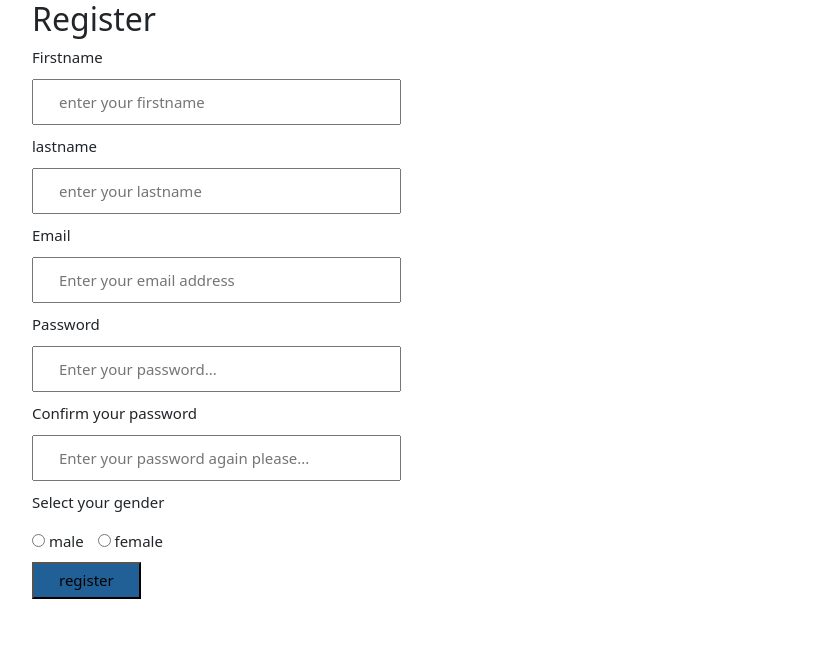
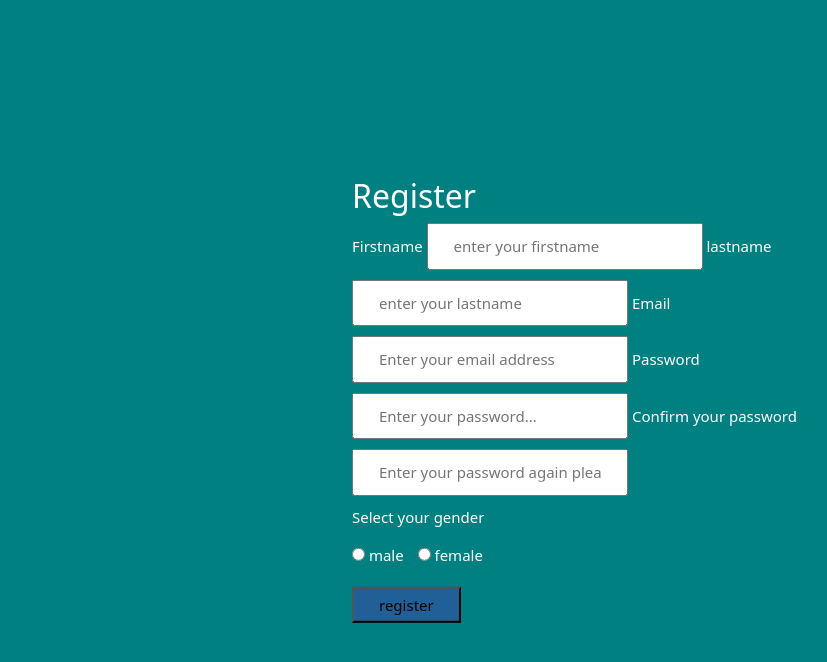
Before and after one commit to WilsonTomisin/PHPLogin-project-, a PHP site: page /register.php in a window 1280 px wide. Shown: the top 662 px of the page, without its empty margins (18-845 px from the left). Run offline with PHP 8.4, Linux system fonts and the light colour scheme; some web fonts are replaced.

Commit message:
modified the register page and added new columns to table

```diff
--- a/Dashboard.php
+++ b/Dashboard.php
@@ -8,7 +8,7 @@
 
     $userId = $_SESSION['user_id'];
 
-    $findUser = $conn->prepare("SELECT email,time_created FROM usersinfo WHERE user_id = :userId LIMIT 1 ");
+    $findUser = $conn->prepare("SELECT * FROM usersinfo WHERE user_id = :userId LIMIT 1 ");
     $findUser->bindParam(':userId',$userId,PDO::PARAM_INT);
     $findUser->execute();
 
@@ -30,7 +30,7 @@
 </head>
 <body>
     <div>
-        <h1>Welcome <?php echo $user['email']; ?> </h1>
+        <h1>Welcome <?php echo $user['Firstname']; ?> </h1>
         <hr>
         <h4>
             Lorem ipsum dolor sit, amet consectetur adipisicing elit.
--- a/ajax/register.php
+++ b/ajax/register.php
@@ -9,11 +9,11 @@
 
         $return = [];
         // FILTER DATA INPUTS FROM FORM.
-        $fname = $_POST["text"];
-        $lname = $_POST["text2"];
+        $fname = $_POST["firstname"];
+        $lname = $_POST["lastname"];
         $email = Filter::String($_POST["email"]);
         $password = password_hash($_POST["password"], PASSWORD_DEFAULT);
-        // $gender = $_POST["radio"];
+        $gender = $_POST["gender"];
 
 
         $findUser = $conn->prepare("SELECT user_id FROM usersinfo WHERE email = LOWER(:email) LIMIT 1 ");
--- a/assests/js/main.js
+++ b/assests/js/main.js
@@ -1,3 +1,9 @@
+ function stopajax() {
+
+ }
+
+
+
  $(document).ready(function()  {
    $("#regContainer").submit(function(event) {
 
@@ -10,7 +16,7 @@
             email:$("input[type='email']",$form).val(),
             password:$("input[type='password']",$form).val(),
             conpassword:$("input[name='confirmpasscode']",$form).val(),
-            gender:$("input[type='radio']",$form).val()
+            gender:$("input[name='gender']",$form).val()
          }
          var $error = $(".js-error",$form)
          var $succ = $(".js-success",$form)
@@ -23,13 +29,14 @@
          } else if ($data.password.length <= 5) {
             $error.text('Enter a more secure password!').show()
          } else if ($conpasswrd !== $passwrd) {
-            $error.text('passwords do not match').show()
+            $error.text('passwords do not match.Check your password.').show()
+            ajx.abort()
          } else{
             $error.hide()
             $succ.text('valid details..').show()
          }
 
-         $.ajax({
+         var ajx = $.ajax({
             type: 'POST',
             url:"ajax/register.php",
             data: $data,
@@ -57,14 +64,6 @@
          }).always(function ajaxAlways() {
                   console.log('test.');
             });
-         //$error.hide()
-         //$succ.hide()
-
-         // .always(function ajaxAlways(data) {
-         //    console.log('test.');
-         // })
-
-         //return false
      })
 
 
@@ -74,8 +73,6 @@
  // LOGIN AJAX...
  $(document).ready(function()  {
    $("#logContainer").submit(function(event) {
-      // console.log("submitted");
-         //alert("form was submitted.")
          event.preventDefault();
 
          var $form = $(".contain #logContainer")
--- a/index.php
+++ b/index.php
@@ -3,6 +3,10 @@
     $msg .= "Today's Date is: ". date('D d M Y');
     echo $msg;
 ?>
-
+    <style>
+        body{
+            background: linear-gradient(teal,turquoise);
+        }
+    </style>
     <a href="login.php">Login</a><br>
     <a href="register.php">Sign up</a>
--- a/login.php
+++ b/login.php
@@ -19,7 +19,10 @@
     <link href="https://fonts.googleapis.com/css2?family=Rammetto+One&display=swap" rel="stylesheet">
     <link rel="stylesheet" href="https://cdn.jsdelivr.net/npm/bootstrap@5.2.0/dist/css/bootstrap.min.css" integrity="sha384-gH2yIJqKdNHPEq0n4Mqa/HGKIhSkIHeL5AyhkYV8i59U5AR6csBvApHHNl/vI1Bx" crossorigin="anonymous">
     <style>
-
+        body{
+            background-color: maroon;
+            color: white;
+        }
         .contain{
             position: absolute;
             top: 50%;
--- a/register.php
+++ b/register.php
@@ -19,16 +19,28 @@
     <link href="https://fonts.googleapis.com/css2?family=Rammetto+One&display=swap" rel="stylesheet">
     <link rel="stylesheet" href="https://cdn.jsdelivr.net/npm/bootstrap@5.2.0/dist/css/bootstrap.min.css" integrity="sha384-gH2yIJqKdNHPEq0n4Mqa/HGKIhSkIHeL5AyhkYV8i59U5AR6csBvApHHNl/vI1Bx" crossorigin="anonymous">
     <style>
-
+        body{
+            background-color: teal;
+            color: white;
+        }
         .contain #regContainer{
             /* border: 2px solid red; */
             padding-left: 50px;
             font-size: 15px;
             /* font-family:'Rammetto One', cursive; */
+            position: absolute;
+            top: 50%;
+            left: 50%;
+            transform: translate(-50%,-50%);
         }
-        .contain #regContainer label,input,button{
+        .contain #regContainer label,input{
+            display: inline-block;
+            margin-bottom:10px;
+
+        }
+        .contain #regContainer button{
+            margin-top: 10px;
             display: block;
-            margin-bottom:10px;
         }
         .contain #regContainer input[type= radio]{
             display: inline-block;
@@ -70,10 +82,10 @@
             <input type="password" name="confirmpasscode" id="confirmpasswrd" placeholder="Enter your password again please..." required = "required">
 
             <p>Select your gender</p>
-            <input type="radio" name="male" id="man" value="male">
+            <input type="radio" name="gender" id="man" value="male">
             <label for="male" style="display:inline-block;margin-right:10px;">male</label>
 
-            <input type="radio" name="female" id="woman" value="female">
+            <input type="radio" name="gender" id="woman" value="female">
             <label for="female" style="display:inline-block;">female</label>
 
             <button type="submit" class="reg-btn">register</button>
```
